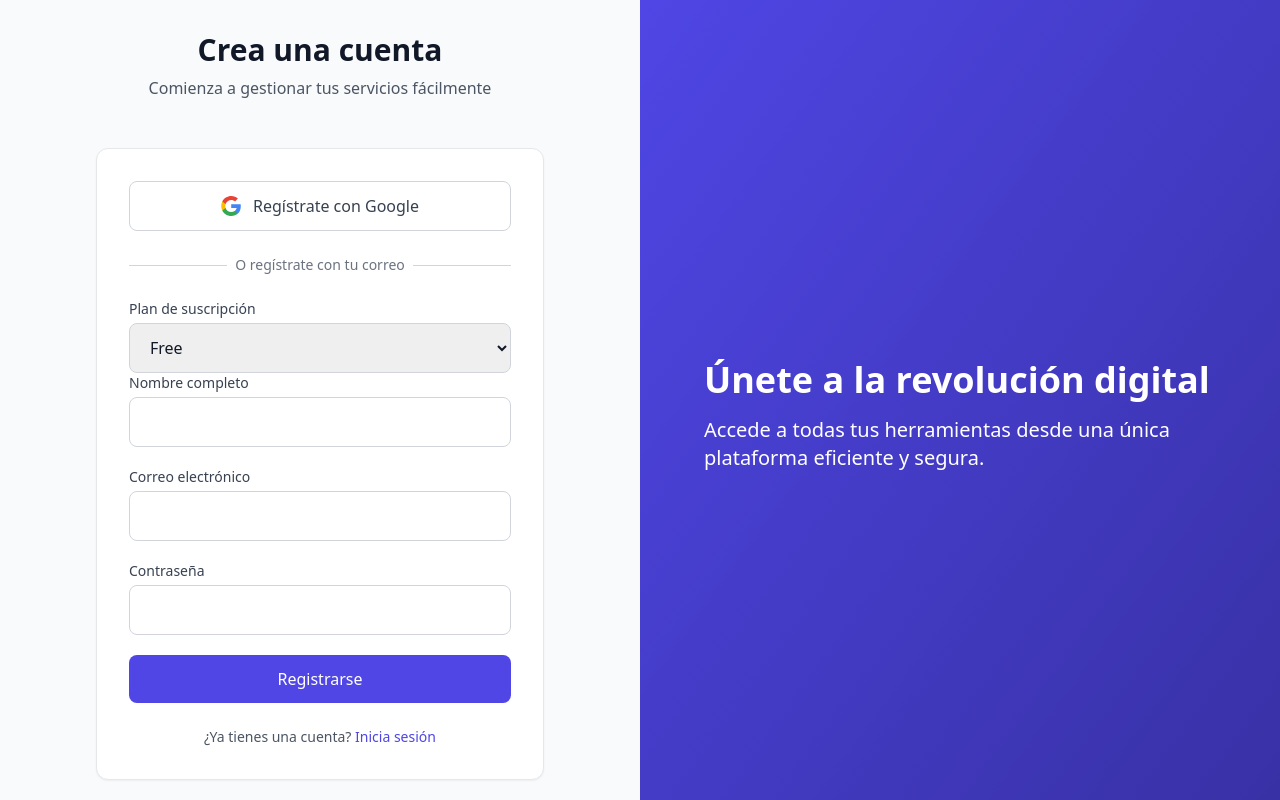
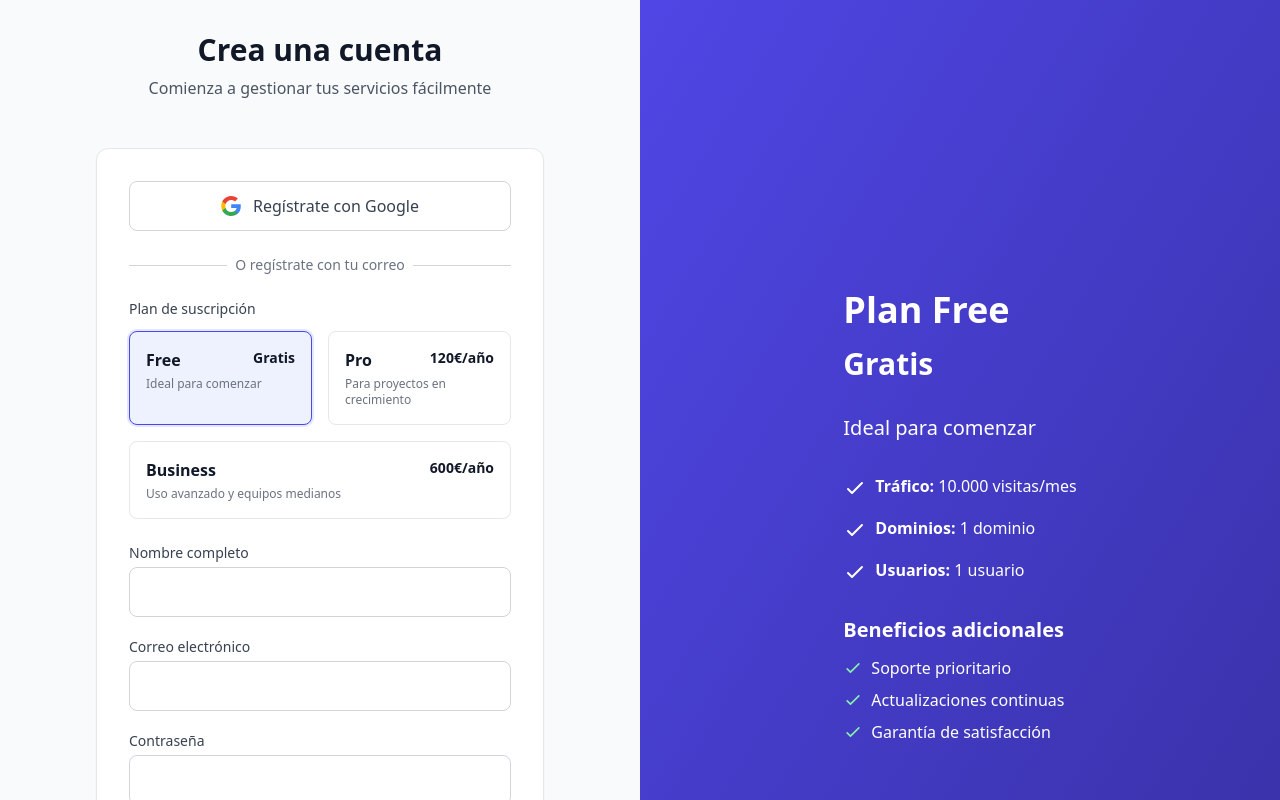
Before and after one commit to clberpunks/neptuno-base, a Next.js app in the folder frontend/: page /register in a window 1280 px wide. Shown: the top 800 px of the page. Built offline with nearby package versions, Linux system fonts and the light colour scheme; no server answers.

Commit message:
register

```diff
--- a/frontend/components/profile/SuscriptionSelector.tsx
+++ b/frontend/components/profile/SuscriptionSelector.tsx
@@ -47,18 +47,19 @@ const plans: SubscriptionPlan[] = [
       user_limit: "10 usuarios",
     },
     price: 50,
-  },
-  {
-    id: "enterprise",
-    name: "Enterprise",
-    description: "Solución personalizada para grandes organizaciones",
-    features: {
-      traffic_limit: "10M+ visitas/mes",
-      domain_limit: "Ilimitado",
-      user_limit: "Ilimitado",
-    },
-    price: 200,
-  },
+  }
+  //,
+  //{
+  //  id: "enterprise",
+  //  name: "Enterprise",
+  //  description: "Solución personalizada para grandes organizaciones",
+  //  features: {
+  //    traffic_limit: "10M+ visitas/mes",
+  //    domain_limit: "Ilimitado",
+  //    user_limit: "Ilimitado",
+  //  },
+  //  price: 200,
+  //},
 ];
 
 export default function SubscriptionSelector() {
--- a/frontend/pages/register.tsx
+++ b/frontend/pages/register.tsx
@@ -5,6 +5,58 @@ import Head from "next/head";
 import Link from "next/link";
 import { useAuth } from "../hooks/useAuth";
 import { apiFetch } from "../utils/api";
+
+interface SubscriptionPlan {
+  id: "free" | "pro" | "business";
+  name: string;
+  description: string;
+  features: {
+    traffic_limit: string;
+    domain_limit: string;
+    user_limit: string;
+  };
+  price: number; // precio anual
+  priceText: string;
+}
+
+const plans: SubscriptionPlan[] = [
+  {
+    id: "free",
+    name: "Free",
+    description: "Ideal para comenzar",
+    features: {
+      traffic_limit: "10.000 visitas/mes",
+      domain_limit: "1 dominio",
+      user_limit: "1 usuario",
+    },
+    price: 0,
+    priceText: "Gratis",
+  },
+  {
+    id: "pro",
+    name: "Pro",
+    description: "Para proyectos en crecimiento",
+    features: {
+      traffic_limit: "100.000 visitas/mes",
+      domain_limit: "5 dominios",
+      user_limit: "5 usuarios",
+    },
+    price: 99, // 10€/mes * 12 meses
+    priceText: "120€/año",
+  },
+  {
+    id: "business",
+    name: "Business",
+    description: "Uso avanzado y equipos medianos",
+    features: {
+      traffic_limit: "1 millón de visitas/mes",
+      domain_limit: "10 dominios",
+      user_limit: "10 usuarios",
+    },
+    price: 499, // 50€/mes * 12 meses
+    priceText: "600€/año",
+  }
+];
 
 export default function RegisterPage() {
   const appName = process.env.NEXT_PUBLIC_APP_NAME;
@@ -16,8 +68,10 @@ export default function RegisterPage() {
   const [error, setError] = useState("");
   const [success, setSuccess] = useState("");
   const [isSubmitting, setIsSubmitting] = useState(false);
-  const [isRedirecting, setIsRedirecting] = useState(false); // Nuevo estado para redirección
-  const [plan, setPlan] = useState("free");
+  const [isRedirecting, setIsRedirecting] = useState(false);
+  const [plan, setPlan] = useState<SubscriptionPlan["id"]>("free");
+
+  const selectedPlan = plans.find(p => p.id === plan) || plans[0];
 
   const validateForm = () => {
     if (!name || !email || !password) {
@@ -35,7 +89,6 @@ export default function RegisterPage() {
     return true;
   };
 
-  // Nueva función para manejar registro con Google
   const handleGoogleRegister = () => {
     setIsRedirecting(true);
     window.location.href = "/rest/auth/login";
@@ -164,22 +217,34 @@ export default function RegisterPage() {
                 </div>
               </div>
 
-              <div>
-                <label className="block text-sm font-medium text-gray-700 mb-1">
+              {/* Selector de planes - 3 en fila */}
+              <div className="mb-6">
+                <label className="block text-sm font-medium text-gray-700 mb-3">
                   Plan de suscripción
                 </label>
-                <select
-                  className="w-full px-4 py-3 border border-gray-300 rounded-lg"
-                  value={plan}
-                  onChange={(e) => setPlan(e.target.value)}
-                >
-                  <option value="free">Free</option>
-                  <option value="pro">Pro</option>
-                  <option value="business">Business</option>
-                  <option value="enterprise" disabled>
-                    Enterprise (contactar ventas)
-                  </option>
-                </select>
+                <div className="flex flex-wrap gap-4">
+                  {plans.map((p) => (
+                    <div
+                      key={p.id}
+                      className={`flex-1 min-w-[120px] rounded-lg border p-4 cursor-pointer transition-all ${
+                        plan === p.id
+                          ? "border-indigo-600 ring-2 ring-indigo-100 bg-indigo-50"
+                          : "border-gray-200 hover:shadow-md"
+                      }`}
+                      onClick={() => setPlan(p.id)}
+                    >
+                      <div className="flex flex-col">
+                        <div className="flex justify-between items-start">
+                          <h3 className="font-bold text-gray-900">{p.name}</h3>
+                          <span className="font-semibold text-sm">
+                            {p.priceText}
+                          </span>
+                        </div>
+                        <p className="text-xs text-gray-500 mt-1">{p.description}</p>
+                      </div>
+                    </div>
+                  ))}
+                </div>
               </div>
 
               <div className="space-y-5">
@@ -266,17 +331,71 @@ export default function RegisterPage() {
           </div>
         </div>
 
-        {/* Panel derecho */}
+        {/* Panel derecho - Detalles del plan seleccionado */}
         <div className="hidden md:block w-1/2 bg-gradient-to-br from-indigo-600 to-indigo-800 relative">
           <div className="absolute inset-0 flex items-center justify-center p-12">
             <div className="text-white max-w-lg">
               <h2 className="text-4xl font-bold mb-4">
-                Únete a la revolución digital
+                Plan {selectedPlan.name}
               </h2>
+              <div className="text-3xl font-bold mb-8">
+                {selectedPlan.priceText}
+              </div>
+
               <p className="text-xl mb-8">
-                Accede a todas tus herramientas desde una única plataforma
-                eficiente y segura.
+                {selectedPlan.description}
               </p>
+
+              <ul className="space-y-4 mb-8">
+                <li className="flex items-start">
+                  <svg className="h-6 w-6 mr-2 mt-0.5 flex-shrink-0" fill="none" stroke="currentColor" viewBox="0 0 24 24">
+                    <path strokeLinecap="round" strokeLinejoin="round" strokeWidth={2} d="M5 13l4 4L19 7" />
+                  </svg>
+                  <span>
+                    <strong>Tráfico:</strong> {selectedPlan.features.traffic_limit}
+                  </span>
+                </li>
+                <li className="flex items-start">
+                  <svg className="h-6 w-6 mr-2 mt-0.5 flex-shrink-0" fill="none" stroke="currentColor" viewBox="0 0 24 24">
+                    <path strokeLinecap="round" strokeLinejoin="round" strokeWidth={2} d="M5 13l4 4L19 7" />
+                  </svg>
+                  <span>
+                    <strong>Dominios:</strong> {selectedPlan.features.domain_limit}
+                  </span>
+                </li>
+                <li className="flex items-start">
+                  <svg className="h-6 w-6 mr-2 mt-0.5 flex-shrink-0" fill="none" stroke="currentColor" viewBox="0 0 24 24">
+                    <path strokeLinecap="round" strokeLinejoin="round" strokeWidth={2} d="M5 13l4 4L19 7" />
+                  </svg>
+                  <span>
+                    <strong>Usuarios:</strong> {selectedPlan.features.user_limit}
+                  </span>
+                </li>
+              </ul>
+
+              <div className="mt-8">
+                <h3 className="text-xl font-semibold mb-3">Beneficios adicionales</h3>
+                <ul className="space-y-2">
+                  <li className="flex items-center">
+                    <svg className="h-5 w-5 mr-2 text-green-300" fill="none" stroke="currentColor" viewBox="0 0 24 24">
+                      <path strokeLinecap="round" strokeLinejoin="round" strokeWidth={2} d="M5 13l4 4L19 7" />
+                    </svg>
+                    Soporte prioritario
+                  </li>
+                  <li className="flex items-center">
+                    <svg className="h-5 w-5 mr-2 text-green-300" fill="none" stroke="currentColor" viewBox="0 0 24 24">
+                      <path strokeLinecap="round" strokeLinejoin="round" strokeWidth={2} d="M5 13l4 4L19 7" />
+                    </svg>
+                    Actualizaciones continuas
+                  </li>
+                  <li className="flex items-center">
+                    <svg className="h-5 w-5 mr-2 text-green-300" fill="none" stroke="currentColor" viewBox="0 0 24 24">
+                      <path strokeLinecap="round" strokeLinejoin="round" strokeWidth={2} d="M5 13l4 4L19 7" />
+                    </svg>
+                    Garantía de satisfacción
+                  </li>
+                </ul>
+              </div>
             </div>
           </div>
         </div>
```
